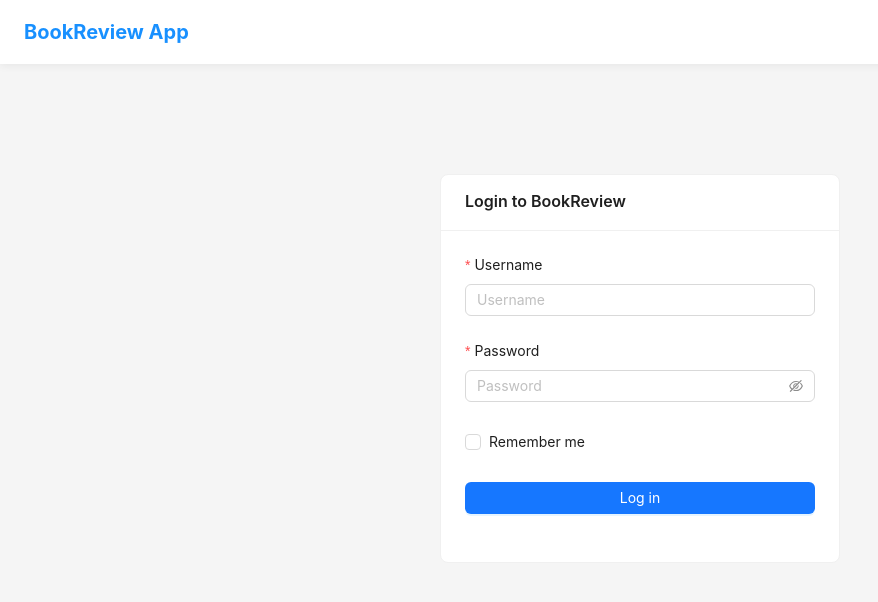
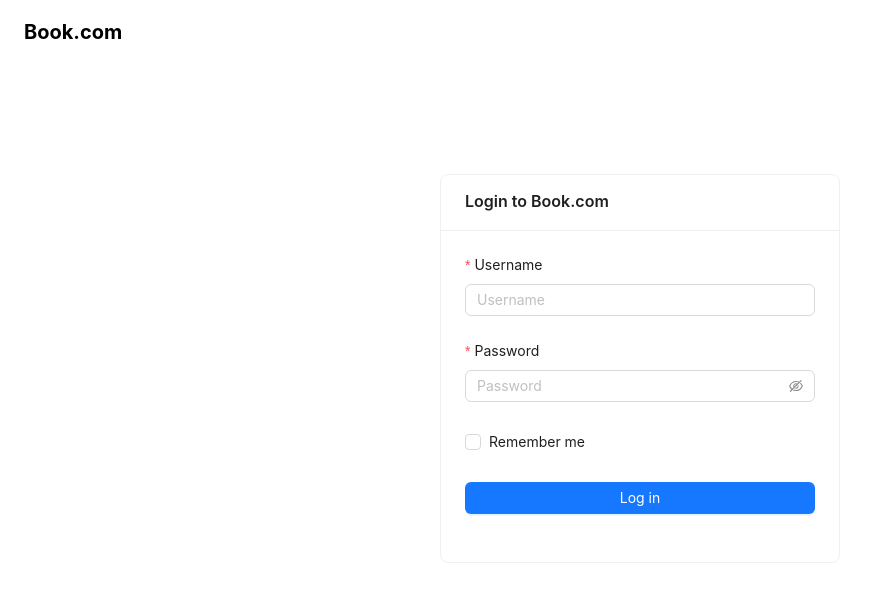
Before and after one commit to brodmannerik/simplified-book-recommendation-system, a React (Vite) app: page / in a window 1280 px wide. Shown: the top 602 px of the page, without its empty margins (0-878 px from the left). Built offline with nearby package versions, Linux system fonts and the light colour scheme.

Commit message:
feat(app): simpler design #5

```diff
--- a/src/App.tsx
+++ b/src/App.tsx
@@ -8,6 +8,7 @@
 
 const StyledLayout = styled(Layout)`
   min-height: 100vh;
+  background-color: #ffffff;
 `;
 
 const StyledContent = styled(Content)`
@@ -15,6 +16,7 @@
   margin: 0 auto;
   padding: 24px;
   width: 100%;
+  background-color: #ffffff;
 `;
 
 function App() {
--- a/src/Components/Header.tsx
+++ b/src/Components/Header.tsx
@@ -11,7 +11,7 @@
   align-items: center;
   padding: 0 24px;
   background-color: #fff;
-  box-shadow: 0 2px 8px rgba(0, 0, 0, 0.06);
+  // box-shadow: 0 2px 8px rgba(0, 0, 0, 0.06);
   height: 64px;
   position: sticky;
   top: 0;
@@ -21,7 +21,7 @@
 const Logo = styled.div`
   font-size: 20px;
   font-weight: bold;
-  color: #1890ff;
+  color: rgb(0, 0, 0);
 `;
 
 const HeaderRight = styled.div`
@@ -53,9 +53,7 @@
 
   return (
     <StyledHeader>
-      <Logo onClick={() => navigate(isLoggedIn ? "/home" : "/")}>
-        BookReview App
-      </Logo>
+      <Logo onClick={() => navigate(isLoggedIn ? "/home" : "/")}>Book.com</Logo>
       <HeaderRight>
         {isLoggedIn && (
           <UserInfo>
@@ -64,7 +62,7 @@
               {getUserInitials()}
             </Avatar>
             <Button
-              type="primary"
+              type="dashed"
               onClick={() => {
                 logout();
                 navigate("/");
--- a/src/Pages/Login.tsx
+++ b/src/Pages/Login.tsx
@@ -35,7 +35,7 @@
   return (
     <>
       <LoginContainer>
-        <StyledCard title="Login to BookReview">
+        <StyledCard title="Login to Book.com">
           <Form
             name="login"
             layout="vertical"
```
